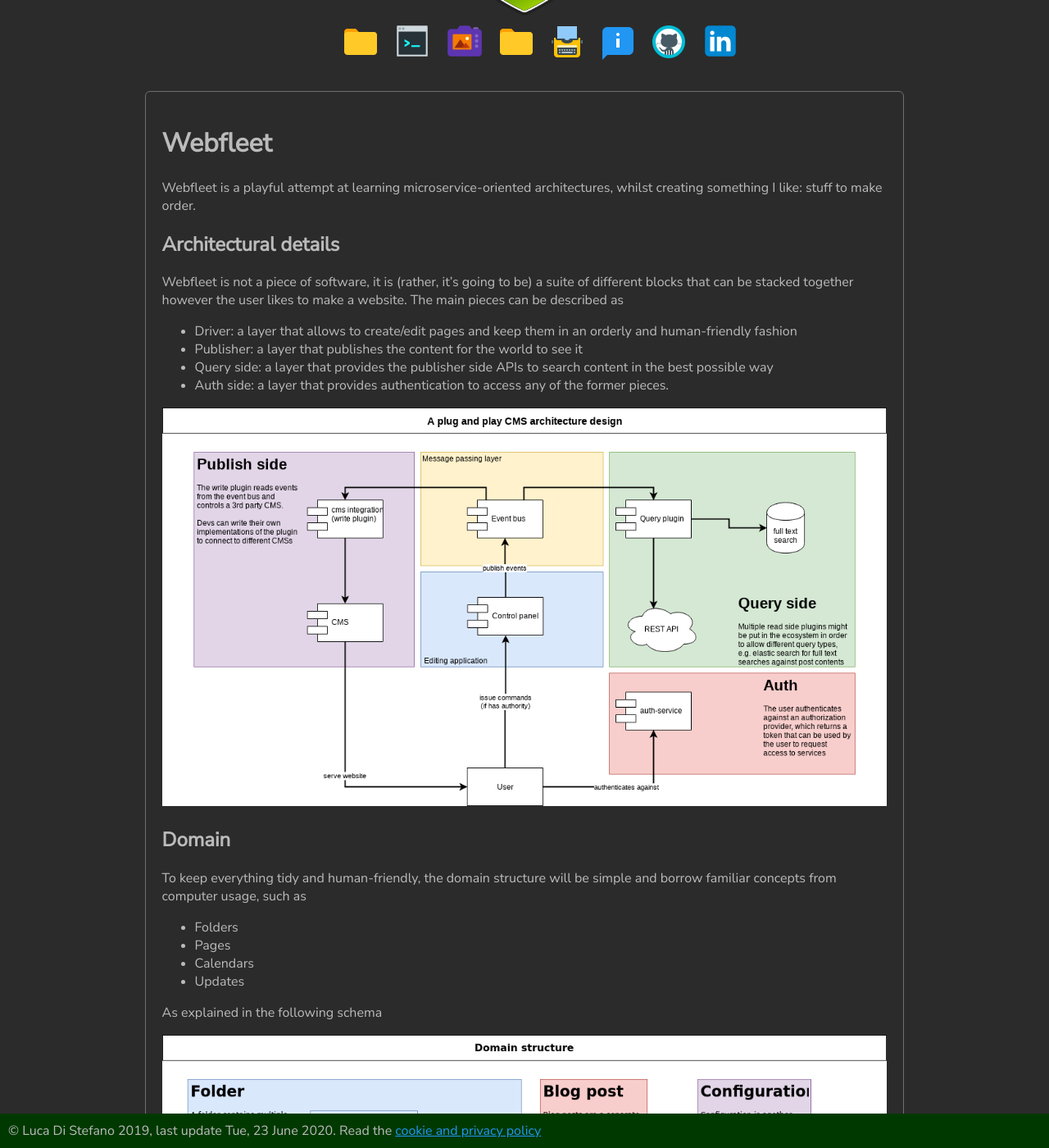
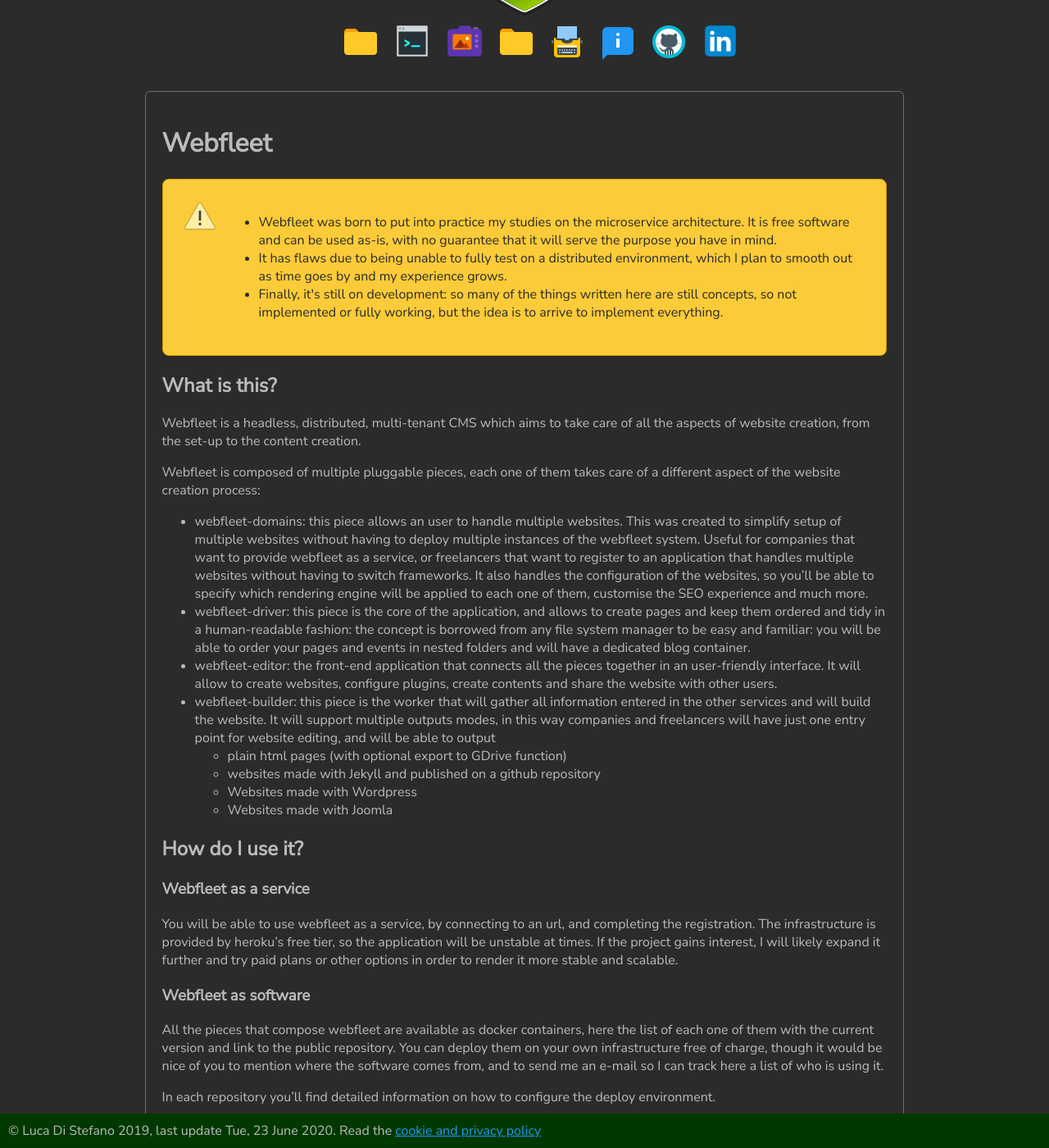
Before and after one commit to LukeDS-it/LukeDS-it.github.io, a Jekyll site: the page built from pages/webfleet.md, in a window 1280 px wide and 1400 px high, scrolled down 213 px. Shown: the whole window at 82% size. Built offline with Jekyll 4.4.1, drawn with Linux system fonts in a browser that asks for light colours; some of the changed text lies outside the part shown.

Commit message:
updated webfleet page

```diff
--- a/_data/software.json
+++ b/_data/software.json
@@ -4,7 +4,7 @@
     "type": "content",
     "permissions": [],
     "permalink": "webfleet",
-    "icon": "/static/images/page-icon.png",
+    "icon": "/static/logos/webfleet.png",
     "description": "Webfleet is an attempt of making a distributed CMS, an experiment to learn microservice architecture"
   }
 ]
--- a/pages/webfleet.md
+++ b/pages/webfleet.md
@@ -2,57 +2,78 @@
 layout: page
 title: Webfleet
 permalink: /software/webfleet/
-description: Webfleet is an attempt of making a distributed CMS, an experiment to learn microservice architecture
+description: >-
+             Webfleet is a headless and distributed CMS, created leveraging the microservice
+             architecture. It can be used as a service or by installing the relative parts on a
+             dedicated infrastructure.
 ---
 
-Webfleet is a playful attempt at learning microservice-oriented architectures, whilst creating
-something I like: stuff to make order.
+<div class="warning">
+  <ul>
+    <li>
+      Webfleet was born to put into practice my studies on the microservice architecture. It is free
+      software and can be used as-is, with no guarantee that it will serve the purpose you have in mind.
+    </li>
+    <li>
+      It has flaws due to being unable to fully test on a distributed environment, which I plan
+      to smooth out as time goes by and my experience grows.
+    </li>
+    <li>
+      Finally, it's still on development: so many of the things written here are still concepts, so
+      not implemented or fully working, but the idea is to arrive to implement everything.
+    </li>
+  </ul>
+</div>
 
-## Architectural details
+## What is this?
 
-Webfleet is not a piece of software, it is (rather, it's going to be) a suite of different blocks
-that can be stacked together however the user likes to make a website.
-The main pieces can be described as
+Webfleet is a headless, distributed, multi-tenant CMS which aims to take care of all the aspects
+of website creation, from the set-up to the content creation.
 
-* Driver: a layer that allows to create/edit pages and keep them in an orderly and human-friendly fashion
-* Publisher: a layer that publishes the content for the world to see it
-* Query side: a layer that provides the publisher side APIs to search content in the best possible way
-* Auth side: a layer that provides authentication to access any of the former pieces.
+Webfleet is composed of multiple pluggable pieces, each one of them takes care of a different
+aspect of the website creation process:
 
-[![Architecture diagram](/static/images/webfleet/webfleet-architecture.png)](/static/images/webfleet/webfleet-architecture.png)
+* webfleet-domains: this piece allows an user to handle multiple websites. This was created to
+  simplify setup of multiple websites without having to deploy multiple instances of the webfleet
+  system. Useful for companies that want to provide webfleet as a service, or freelancers that want
+  to register to an application that handles multiple websites without having to switch frameworks.
+  It also handles the configuration of the websites, so you'll be able to specify which rendering
+  engine will be applied to each one of them, customise the SEO experience and much more.
+* webfleet-driver: this piece is the core of the application, and allows to create pages and keep
+  them ordered and tidy in a human-readable fashion: the concept is borrowed from any file system
+  manager to be easy and familiar: you will be able to order your pages and events in nested folders
+  and will have a dedicated blog container.
+* webfleet-editor: the front-end application that connects all the pieces together in an
+  user-friendly interface. It will allow to create websites, configure plugins, create contents
+  and share the website with other users.
+* webfleet-builder: this piece is the worker that will gather all information entered in the other
+  services and will build the website. It will support multiple outputs modes, in this way companies
+  and freelancers will have just one entry point for website editing, and will be able to output
+  * plain html pages (with optional export to GDrive function)
+  * websites made with Jekyll and published on a github repository
+  * Websites made with Wordpress
+  * Websites made with Joomla
 
-## Domain
+## How do I use it?
 
-To keep everything tidy and human-friendly, the domain structure will be simple and borrow familiar
-concepts from computer usage, such as
+### Webfleet as a service
+You will be able to use webfleet as a service, by connecting to an url, and completing the
+registration.
+The infrastructure is provided by heroku's free tier, so the application will be unstable at times.
+If the project gains interest, I will likely expand it further and try paid plans or other options
+in order to render it more stable and scalable.
 
-* Folders
-* Pages
-* Calendars
-* Updates
+### Webfleet as software
+All the pieces that compose webfleet are available as docker containers, here the list of each
+one of them with the current version and link to the public repository.
+You can deploy them on your own infrastructure free of charge, though it would be nice of you
+to mention where the software comes from, and to send me an e-mail so I can track here a list
+of who is using it.
 
-As explained in the following schema
+In each repository you'll find detailed information on how to configure the deploy environment.
 
-[![Domain diagram](/static/images/webfleet/webfleet-domain.png)](/static/images/webfleet/webfleet-domain.png)
-
-## Eventsourcing
-
-After reading an endless number of papers on the subject of what would be the best way to implement
-a microservice architecture, I decided to give
-[eventsourcing](https://martinfowler.com/eaaDev/EventSourcing.html) a shot.
-
-I then proceeded to analyse which commands could be issued from an user and to determine the events
-that would be emitted when the command passes validation.
-
-Here a small summary, that might not be yet complete, of the commands.
-
-[![Commands diagram](/static/images/webfleet/webfleet-commands.png)](/static/images/webfleet/webfleet-commands.png)
-
-## Infrastructure
-
-To test all this I decided to get a free plan on heroku. I also combined it with Github actions to
-create pipelines that would test and deploy the code for each Pull Request.
-
-This proved useful to get insights on CI/CD.
-
-Keep following this page for updates!
+|      Piece       |    Description   |                    Github                     |                              Docker hub                              |
+|------------------|------------------|-----------------------------------------------|----------------------------------------------------------------------|
+| webfleet-domains | for multitenancy | https://github.com/LukeDS-it/webfleet-domains | https://hub.docker.com/repository/docker/ldsoftware/webfleet-domains |
+| webfleet-driver  | content factory  | https://github.com/LukeDS-it/webfleet-driver  | https://hub.docker.com/repository/docker/ldsoftware/webfleet-driver  |
+| webfleet-editor  | Front-end        | https://github.com/LukeDS-it/webfleet-editor  | Not available yet                                                    |
```
Also changed, not shown: _drafts/webfleet-explanation.md (added, +50 -0 lines), static/logos/webfleet.png (added).
